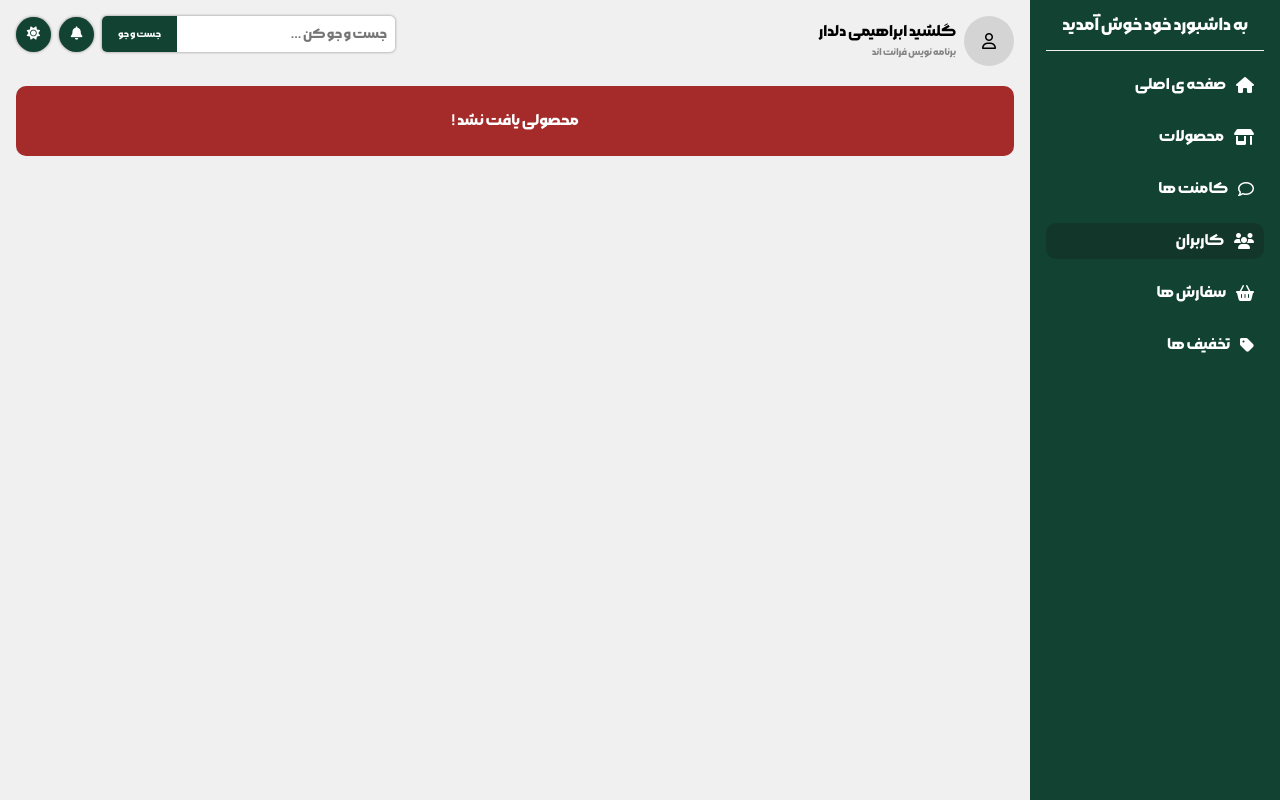
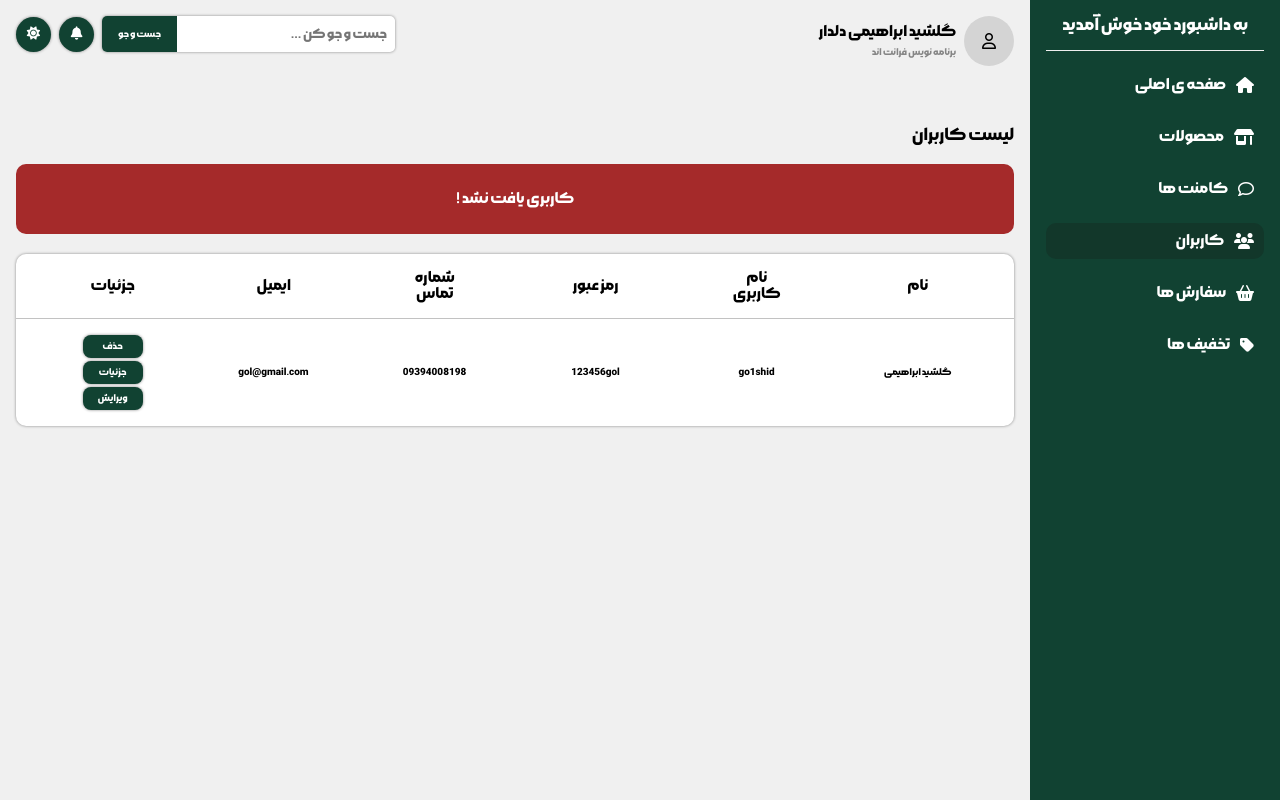
Before and after one commit to golsh1d/cms, a plain HTML site: page frontend/users.html in a window 1280 px wide. Drawn offline with Linux system fonts and the light colour scheme.

Commit message:
add user table html and css codes

```diff
--- a/frontend/content/css/cms/users.css
+++ b/frontend/content/css/cms/users.css
@@ -0,0 +1,7 @@
+.user-table-details {
+    display: flex;
+    align-items: center;
+    justify-content: center;
+    flex-direction: column;
+    gap: 3px;
+}
--- a/frontend/users.html
+++ b/frontend/users.html
@@ -102,11 +102,41 @@
             </div>
         </header>
         <!-- main content -->
-        <div class="empty-err">محصولی یافت نشد !</div>
+        <section class="main-content">
+            <div class="cms-title"> لیست کاربران</div>
+            <div class="empty-err">کاربری یافت نشد !</div>
+            <table class="cms-table">
+                <thead>
+                    <tr class="cms-table-heading-tr">
+                        <th class="xs-w-60 s-w-70 xs-hidden s-block">نام</th>
+                        <th class="xs-w-60 s-w-70">نام کاربری</th>
+                        <th class="xs-w-60 s-w-70">رمز عبور</th>
+                        <th class="xs-w-60 s-w-70">شماره تماس</th>
+                        <th class="xs-w-60 s-w-70 xs-hidden s-block">ایمیل</th>
+                        <th class="xs-w-60 s-w-70">جزئیات</th>
+                    </tr>
+                </thead>
+                <tbody>
+                    <tr class="cms-table-tr">
+                        <td class="xs-w-60 s-w-70 xs-hidden s-block">گلشید ابراهیمی</td>
+                        <td class="xs-w-60 s-w-70">go1shid</td>
+                        <td class="xs-w-60 s-w-70">123456gol</td>
+                        <td class="xs-w-60 s-w-70">09394008198</td>
+                        <td class="xs-w-60 s-w-70 xs-hidden s-block">gol@gmail.com</td>
+                        <td class="xs-w-60 s-w-70 user-table-details">
+                            <button class="cms-table-btn">حذف</button>
+                            <button class="cms-table-btn">جزئیات</button>
+                            <button class="cms-table-btn">ویرایش</button>
+                        </td>
+                    </tr>
+                </tbody>
+            </table>
+        </section>
     </main>
     <!-- overlay -->
     <div class="overlay"></div>
 </body>
 
 <script src="/frontend/content/scripts/app.js"></script>
+
 </html>
```
